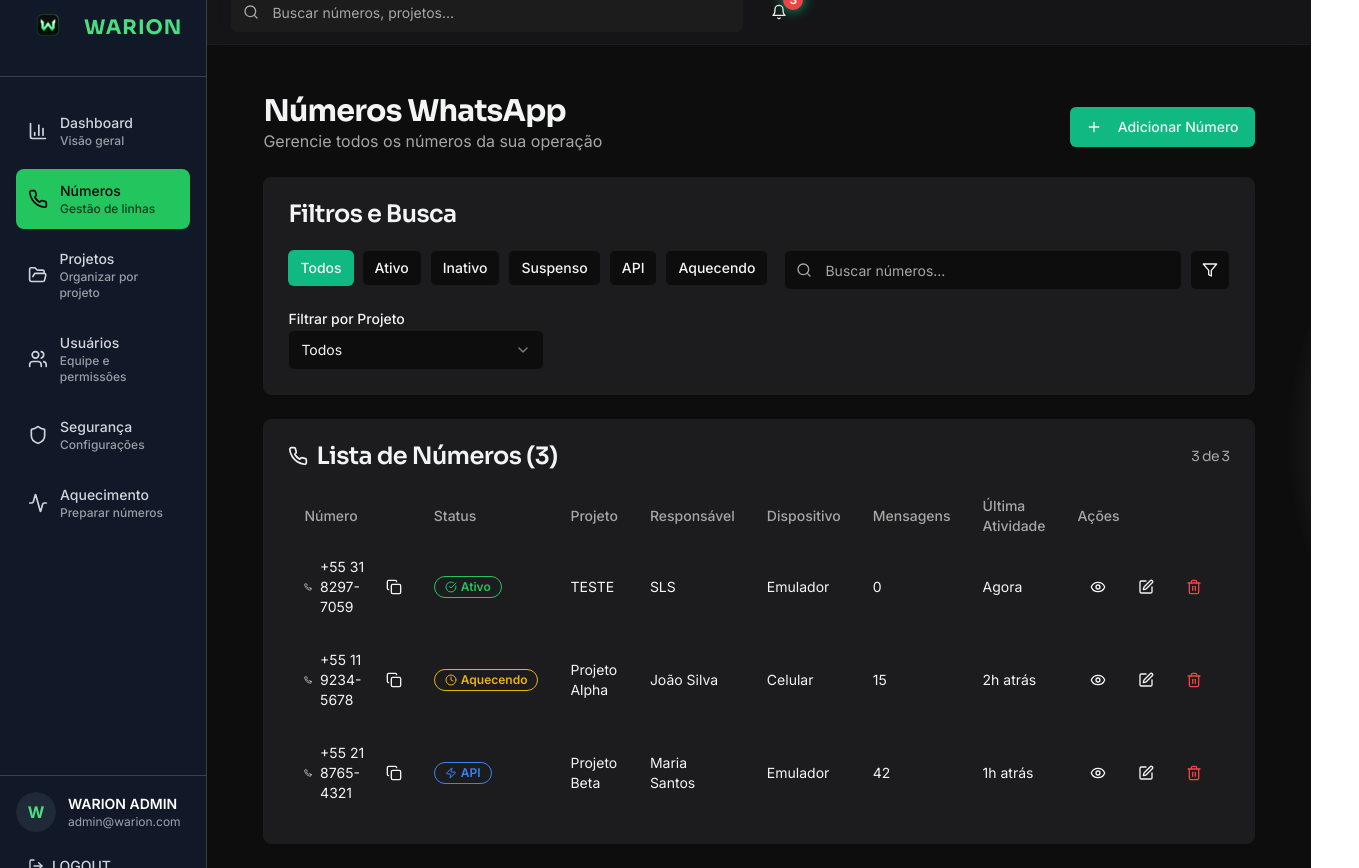
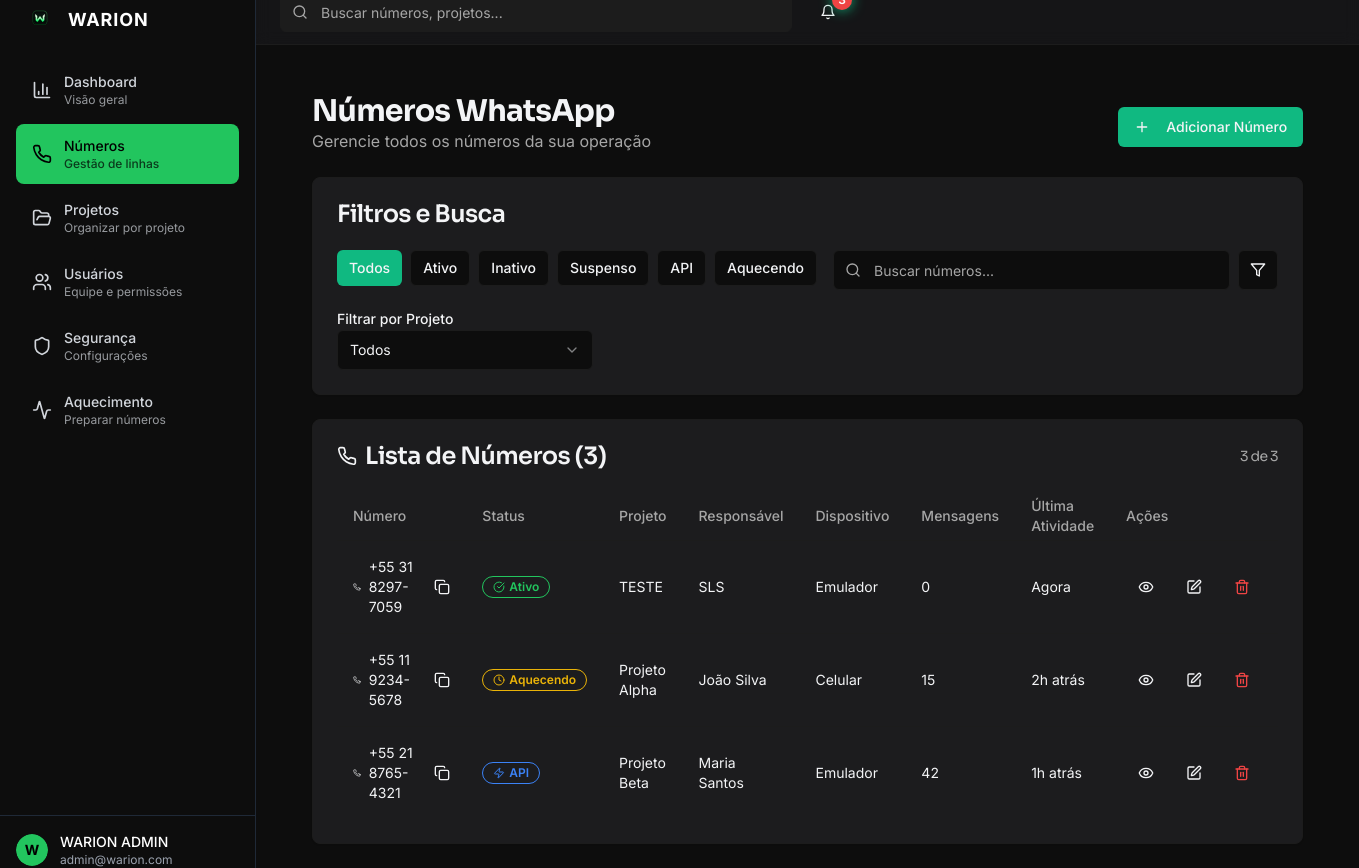
Before and after one commit to neoads/whats-control-center-69, a React (Vite) app: page /numeros in a window 1280 px wide. Shown: the part 20-888 px from the top of the page, 1359 px wide, since content can reach past the window. Built offline with nearby package versions, Linux system fonts and the light colour scheme; sample sign-in values are in the browser's storage.

Commit message:
Refactor: Match sidebar style to image
Update sidebar colors and styles to match the provided image.

```diff
--- a/src/components/Layout.tsx
+++ b/src/components/Layout.tsx
@@ -69,9 +69,14 @@ const Layout = ({ children }: LayoutProps) => {
   }
 
   return (
-    <div className="min-h-screen flex w-full bg-background">
-      {/* Sidebar - sempre visível no desktop, controlada no mobile */}
-      <div className={`fixed inset-y-0 left-0 z-50 w-64 transform transition-transform duration-300 ease-in-out lg:translate-x-0 lg:static lg:inset-0 ${sidebarOpen ? 'translate-x-0' : '-translate-x-full'}`}>
+    <div className="min-h-screen flex w-full bg-[#0D0D0D]">
+      {/* Sidebar - Desktop sempre visível */}
+      <div className="hidden lg:block">
+        <Sidebar isOpen={true} onClose={() => {}} />
+      </div>
+
+      {/* Sidebar - Mobile com overlay */}
+      <div className={`fixed inset-y-0 left-0 z-50 transform transition-transform duration-300 ease-in-out lg:hidden ${sidebarOpen ? 'translate-x-0' : '-translate-x-full'}`}>
         <Sidebar isOpen={sidebarOpen} onClose={handleSidebarClose} />
       </div>
 
@@ -84,9 +89,9 @@ const Layout = ({ children }: LayoutProps) => {
       )}
 
       {/* Main content */}
-      <div className="flex-1 flex flex-col lg:ml-0">
+      <div className="flex-1 flex flex-col">
         <Header onMenuClick={handleMenuClick} />
-        <main className="flex-1 overflow-auto p-6">
+        <main className="flex-1 overflow-auto p-6 bg-[#0D0D0D]">
           {children}
         </main>
       </div>
--- a/src/components/Sidebar.tsx
+++ b/src/components/Sidebar.tsx
@@ -33,24 +33,24 @@ const Sidebar = ({ isOpen, onClose }: SidebarProps) => {
   };
 
   return (
-    <div className="h-full bg-gray-900 border-r border-gray-700 flex flex-col">
+    <div className="h-full bg-[#0D0D0D] border-r border-gray-800 flex flex-col w-64">
       {/* WARION Logo */}
-      <div className="flex items-center gap-3 px-6 py-6 border-b border-gray-700">
-        <div className="flex items-center justify-center w-12 h-12 rounded-xl overflow-hidden">
+      <div className="flex items-center gap-3 px-6 py-6">
+        <div className="flex items-center justify-center w-8 h-8 rounded-lg overflow-hidden">
           <img
             src="/lovable-uploads/ce0047c6-a677-4884-947a-3a6b13a5aa8f.png"
             alt="WARION Logo"
             className="w-full h-full object-contain"
           />
         </div>
-        <span className="text-xl font-display font-bold text-white tracking-wider">
-          <span className="text-green-400">WARION</span>
+        <span className="text-lg font-bold text-white tracking-wider">
+          WARION
         </span>
       </div>
 
       {/* Navigation */}
-      <nav className="flex-1 px-4 py-6">
-        <ul className="space-y-2">
+      <nav className="flex-1 px-4">
+        <ul className="space-y-1">
           {navigation.map((item) => {
             const isActive = location.pathname === item.href;
             return (
@@ -61,15 +61,15 @@ const Sidebar = ({ isOpen, onClose }: SidebarProps) => {
                     onClose();
                   }}
                   className={`
-                    w-full flex items-center gap-3 px-3 py-3 rounded-lg text-sm font-medium transition-all duration-200
+                    w-full flex items-center gap-3 px-4 py-3 rounded-lg text-sm transition-all duration-200
                     ${isActive
-                      ? 'bg-green-500 text-black'
-                      : 'text-gray-300 hover:bg-gray-800 hover:text-green-400'
+                      ? 'bg-green-500 text-black font-medium'
+                      : 'text-gray-300 hover:bg-gray-800/50 hover:text-white'
                     }
                   `}
                 >
                   <item.icon className="h-5 w-5" />
-                  <div className="text-left">
+                  <div className="text-left flex-1">
                     <div className="font-medium">{item.name}</div>
                     <div className="text-xs opacity-70">{item.description}</div>
                   </div>
@@ -81,31 +81,22 @@ const Sidebar = ({ isOpen, onClose }: SidebarProps) => {
       </nav>
 
       {/* User info */}
-      <div className="border-t border-gray-700 p-4">
+      <div className="border-t border-gray-800 p-4 mt-auto">
         <div className="flex items-center gap-3 mb-4">
-          <Avatar className="h-10 w-10">
-            <AvatarFallback className="bg-gray-800 text-green-400 font-bold">
+          <Avatar className="h-8 w-8">
+            <AvatarFallback className="bg-green-500 text-black font-bold text-sm">
               W
             </AvatarFallback>
           </Avatar>
           <div className="flex-1 min-w-0">
-            <p className="text-sm font-semibold text-white truncate">
+            <p className="text-sm font-medium text-white">
               WARION ADMIN
             </p>
-            <p className="text-xs text-gray-400 truncate">
+            <p className="text-xs text-gray-400">
               admin@warion.com
             </p>
           </div>
         </div>
-        <Button
-          onClick={handleLogout}
-          variant="ghost"
-          size="sm"
-          className="w-full justify-start gap-2 text-gray-300 hover:bg-red-600 hover:text-white transition-all duration-200"
-        >
-          <LogOut className="h-4 w-4" />
-          <span className="font-medium">LOGOUT</span>
-        </Button>
       </div>
     </div>
   );
```
